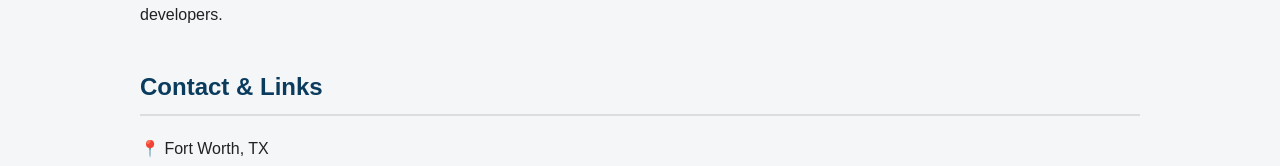
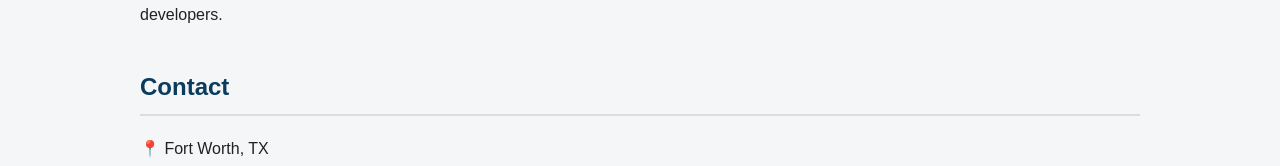
Before and after one commit to HemanthD916/GuideWell-Associate-Software-Developer, a plain HTML site: page index.html in a window 1280 px wide. Shown: the part 1554-1720 px from the top of the page. Drawn offline with Linux system fonts and the light colour scheme.

Commit message:
Update index.html

```diff
--- a/index.html
+++ b/index.html
@@ -174,7 +174,7 @@
 </section>
 
 <section>
-    <h2>Contact & Links</h2>
+    <h2>Contact</h2>
     <p>
         📍 Fort Worth, TX
         <br>
```
